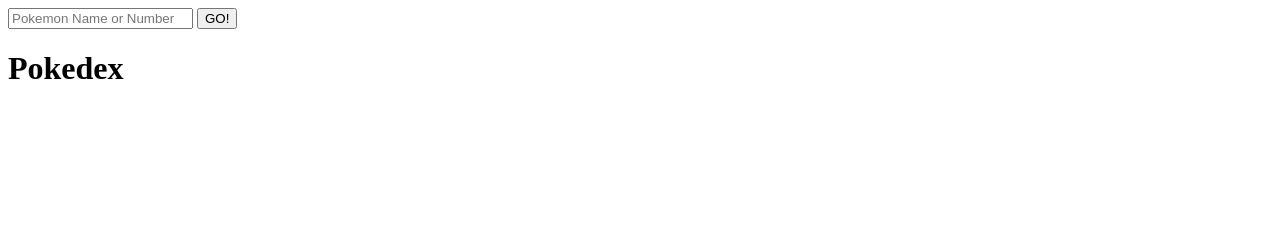
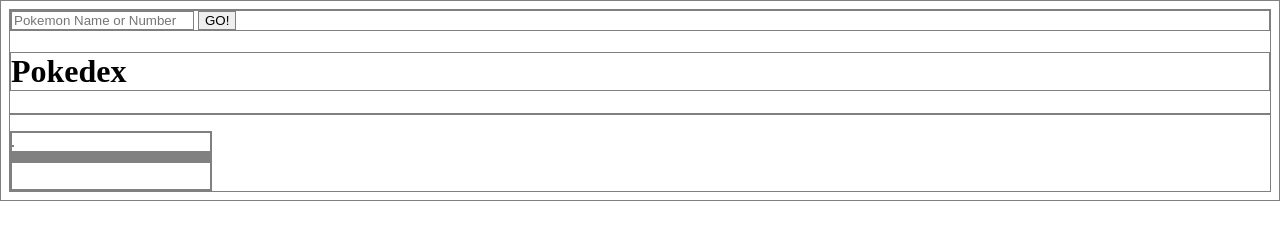
Before and after one commit to Jordan-Morales/Jordan-Morales.github.io, a plain HTML site: page index.html in a window 1280 px wide. Drawn offline with nearby package versions, Linux system fonts and the light colour scheme.

Commit message:
move over to new git repo

```diff
--- a/css/master.css
+++ b/css/master.css
@@ -3,3 +3,14 @@
 }
 tested working
 */
+* {
+  border: grey 1px solid;
+}
+.display {
+  width: 200px;
+  display: flex;
+  flex-direction: column;
+}
+.containerBeta {
+  height: 30px;
+}
--- a/index.html
+++ b/index.html
@@ -17,6 +17,7 @@
     </form>
     <h1>Pokedex</h1>
     <p></p>
+    <div class="display">
       <div class="containerPrime">
         <img id="sprite">
         </img>
@@ -31,7 +32,8 @@
         <div class="additionalInfo">
           <div id="move0">
           </div>
-        <div id="move1">
+          <!-- <div id="move1">
+          </div> -->
         </div>
       </div>
     </div>
--- a/js/app.js
+++ b/js/app.js
@@ -11,7 +11,7 @@ $(() => {
         url: "https://pokeapi.co/api/v2/pokemon/"+$userInput
       }).then(
         (data) => {
-          console.log(data.moves);
+          // console.log(data.moves);
           //pulls data of name, weight, and first type (need a loop for multiple types as they share an array)
           // loop example
           // let $moves = data.moves;
```
Also changed, not shown: 1 other file. Lines whose indentation alone changed are shown as unchanged.
